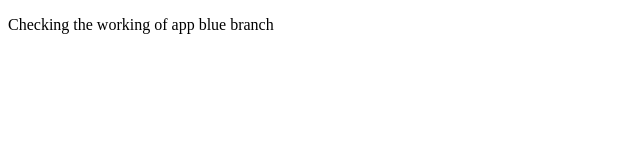
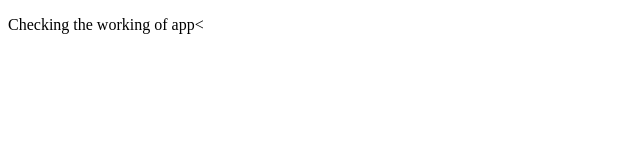
Before and after one commit to PrakhyaVanaparthy/blue-green-model, a plain HTML site: page app/index.html in a window 1280 px wide. Shown: the full height of the page, 0-640 px from the left. Drawn offline with Linux system fonts and the light colour scheme.

Commit message:
Update index.html

```diff
--- a/app/index.html
+++ b/app/index.html
@@ -4,6 +4,6 @@
         <title>Capstone project</title>
       </head>
       <body>
-        <p>Checking the working of app  blue branch</p>
+        <p>Checking the working of app< </p>
       </body>
     </html>
```
